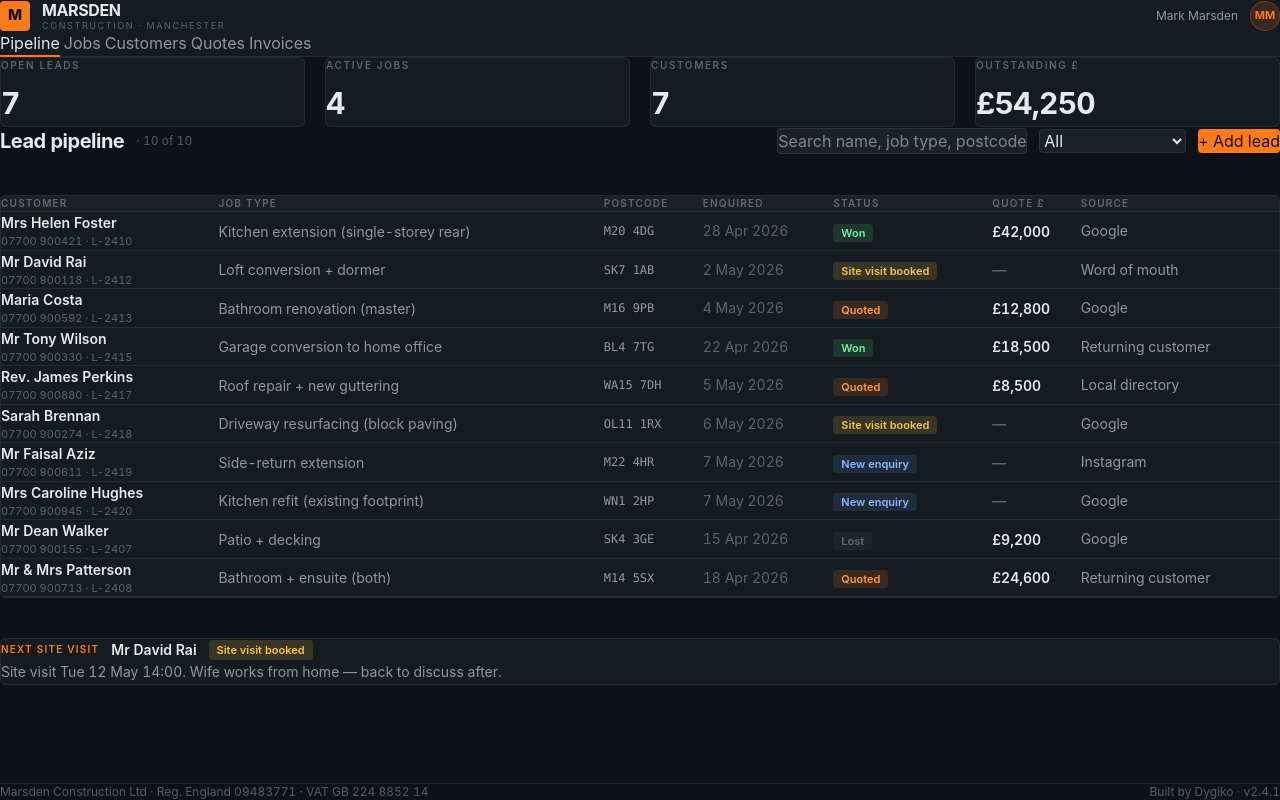
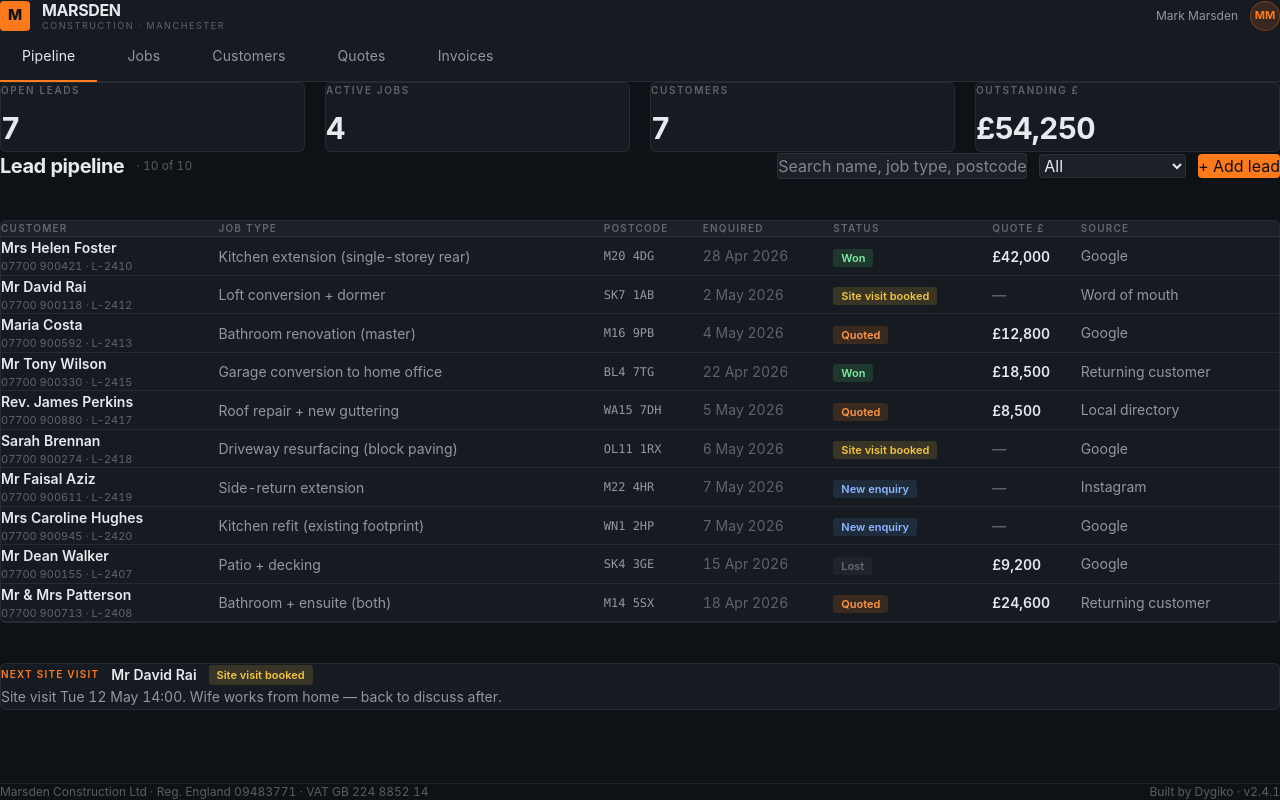
Before and after one commit to samdygiko/marsden-crm, a Next.js app: page / in a window 1280 px wide. Built offline with nearby package versions, Linux system fonts and the light colour scheme.

Commit message:
Marsden CRM: spread out tab nav — bigger padding + gap

```diff
--- a/src/app/page.tsx
+++ b/src/app/page.tsx
@@ -196,17 +196,20 @@ export default function MarsdenCRM() {
 
         {/* Tab nav — separate row, more space */}
         <div className="px-10">
-          <nav className="flex items-center gap-1">
+          <nav className="flex items-center gap-2">
             {TABS.map((t) => (
               <button
                 key={t}
                 onClick={() => setTab(t)}
-                className="text-sm font-medium px-4 py-3 transition-colors"
+                className="font-medium transition-colors"
                 style={{
+                  fontSize: 14,
+                  padding: "14px 22px",
                   background: "transparent",
                   color: tab === t ? "var(--text)" : "var(--text-muted)",
                   borderBottom: tab === t ? "2px solid var(--accent)" : "2px solid transparent",
                   marginBottom: -1,
+                  letterSpacing: "0.01em",
                 }}
               >
                 {t}
```
